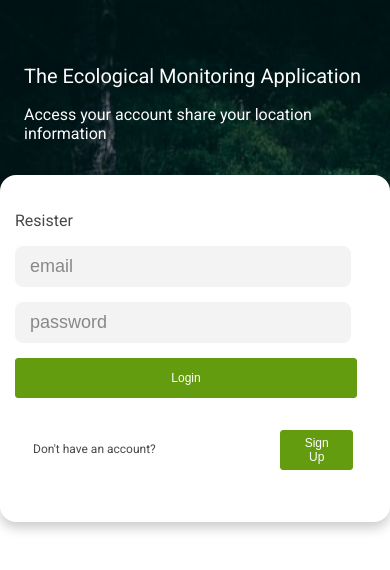
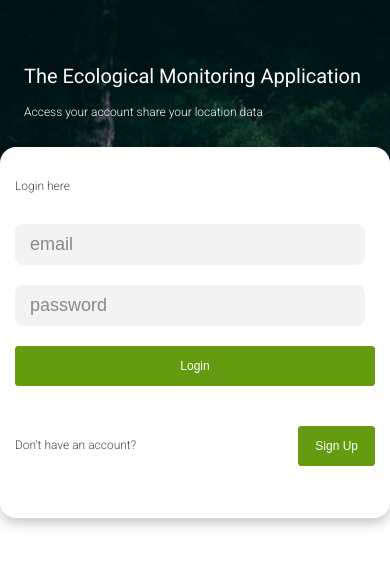
Before and after one commit to musakanneh/eco_monitor, a Vue app: page / in a window 390 px wide. Shown: the top 570 px of the page. Built offline with nearby package versions, Linux system fonts and the light colour scheme.

Commit message:
Updated UI

```diff
--- a/src/views/Home.vue
+++ b/src/views/Home.vue
@@ -4,14 +4,15 @@
       <aside>
         <h1>{{ Intro }}</h1>
         <p>
-          Access your account share your location information
+          Access your account share your location data
         </p>
       </aside>
     </main>
 
     <section class="access-account">
       <form @submit.prevent="pressed">
-        <p>Resister</p>
+        <p>Login here</p>
+        <br />
         <div class="email"><input type="email" placeholder="email" /></div>
         <div class="password">
           <input type="password" placeholder="password" />
@@ -68,6 +69,10 @@ export default {
 <style lang="scss" scoped>
 @media only screen and (max-width: 900px) {
   body {
+    p {
+      font-size: 12px;
+      font-weight: 300;
+    }
     main {
       background-image: url("../assets/banner.png");
       background-repeat: no-repeat;
@@ -84,6 +89,7 @@ export default {
 
         h1 {
           margin-top: 0;
+          line-height: 1.5rem;
           color: #fbfbfb;
           font-size: 20px;
           font-weight: 400;
@@ -105,10 +111,10 @@ export default {
         outline: none;
         background: none;
         display: block;
-        width: 85%;
+        width: 89%;
         padding: 10px 15px;
         border-radius: 8px;
-        margin-bottom: 15px;
+        margin-bottom: 20px;
         color: #333;
         font-size: 18px;
         box-shadow: 0px 0px 0px rgba(0, 0, 0, 0);
@@ -139,7 +145,7 @@ export default {
       cursor: pointer;
       height: 40px;
       padding: 0 1rem;
-      width: 95%;
+      width: 100%;
       background: #649c0f;
       border-radius: 3px;
       border: none;
@@ -153,9 +159,9 @@ export default {
     }
 
     .sign-up-sec {
-      width: 90%;
+      width: 100%;
       margin: auto;
-      margin-top: 2rem;
+      margin-top: 2.5rem;
       display: flex;
       padding-bottom: 2rem;
       justify-content: space-between;
--- a/src/views/ShareData.vue
+++ b/src/views/ShareData.vue
@@ -33,7 +33,7 @@
         </div>
         <div class="sec-one">
           <img src="../assets/tiger.png" alt="" />
-          <p>Human Wildlife Conflict</p>
+          <p>Park boundary trespassing</p>
         </div>
       </div>
 
```
